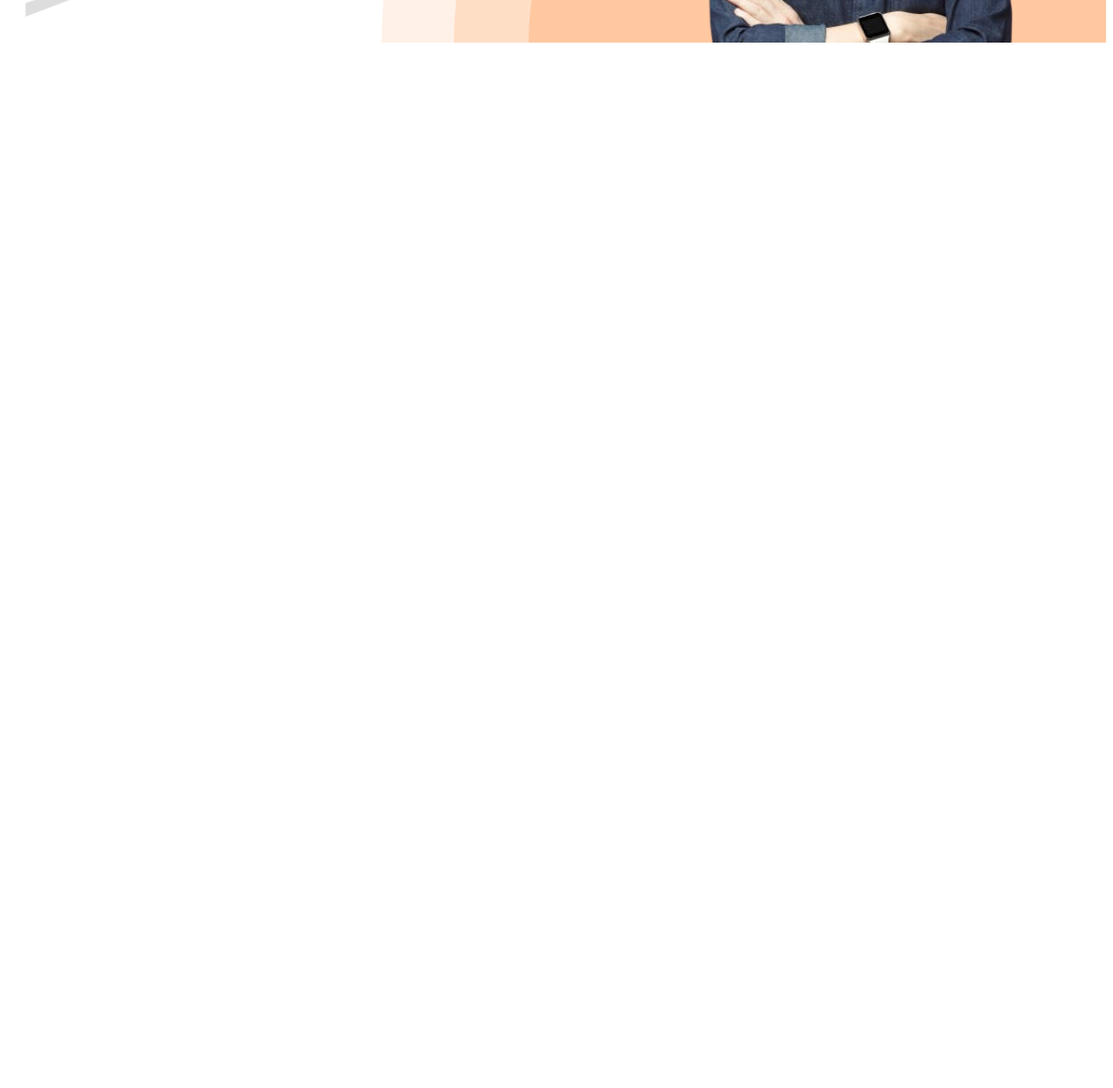
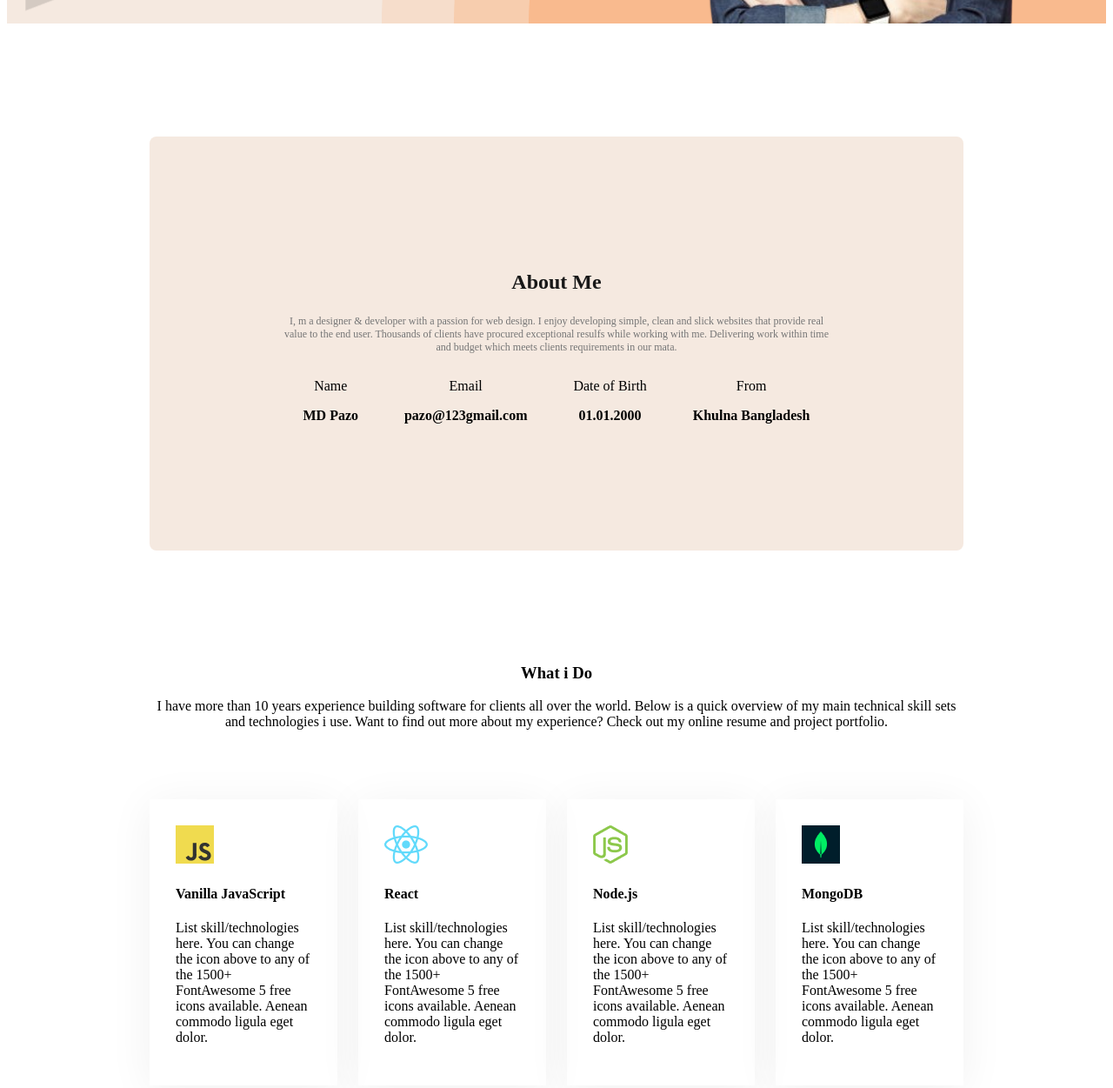
Before and after one commit to patwary9/web-portfolio, a plain HTML site: page index.html in a window 1280 px wide. Shown: the part 569-1820 px from the top of the page at 87% size. Before the commit the page ends 800 px from the top, so only its background shows below. Drawn offline with nearby package versions, Linux system fonts and the light colour scheme; a web font is replaced by a local one.

Commit message:
about me

```diff
--- a/Css/protfolio.css
+++ b/Css/protfolio.css
@@ -1,3 +1,8 @@
+.bg2{
+ background-color: #F5E9E0;
+}
+
+
 
 
  /* nav share style */
@@ -37,7 +42,7 @@
     display: flex;
     align-items: center;
     justify-content: space-between;
-    margin: 15px 150px;
+    margin: 0px 150px;
 }
 
 
@@ -91,6 +96,63 @@
   background-image: url("../images/developer.png"), url("../images/header_bg.png");
   background-repeat: no-repeat;
   background-position: top left, bottom right;
+  /* margin-top: 0px; */
+}
+
+/* section style */
+.section-tital{
+  color: #181818;
+  font-size: 24px ;
+  font-weight: bold;
+}
+
+.about-description{
+  font-size: 12px;
+  color: #757575;
+}
+.about{
+  border-radius: 8px;
+  padding: 130px 150px;
+  text-align: center;
+
+}
 
 
+/* main style */
+main{
+  max-width: 936px;
+  margin: 0 auto;
+
 }
+main section{
+  margin-top: 130px;
+}
+
+.about-description2{
+  font-weight: 700;
+}
+.about-items{
+  display: flex;
+  justify-content: space-around;
+
+}
+
+/* what i do style */
+
+.section-description{
+text-align: center;
+font-size: 16px;
+margin-bottom: 80px;
+}
+.sec-tital{
+  text-align: center;
+}
+/* skills sction style */
+.skill-container{
+  display: flex;
+  gap: 24px;
+}
+.skill{
+  padding: 30px;
+  box-shadow: 0 6px 48px #F1F1F1;
+}
--- a/index.html
+++ b/index.html
@@ -11,7 +11,7 @@
     <link rel="stylesheet" href="Css/protfolio.css">
 </head>
 <body>
-    <header class="header">
+    <header class="header bg2 ">
         <nav class="navfont">
             <h4 class="navtitale">Pa<span class="navspan">zo</span></h4>
             <ul>
@@ -33,7 +33,55 @@
         </div>
     </header>
     <main>
-
+        <section class="about bg2 ">
+            <h3 class="section-tital"> About Me</h3>
+            <p class="about-description">I, m a designer & developer with a passion for web design. I enjoy developing simple, clean and slick websites that provide real value to the end user. Thousands of clients have procured exceptional resulfs while working with me. Delivering work within time and budget which meets clients requirements in our mata.  </p>
+            <div class="about-items">
+                <div class="about-item">
+                    <p class="about-title">Name</p>
+                    <p class="about-description2">MD Pazo</p>
+                </div>
+                <div class="about-item">
+                    <p class="about-title">Email</p>
+                    <p class="about-description2">pazo@123gmail.com</p>
+                </div>
+                <div class="about-item">
+                    <p class="about-title">Date of Birth</p>
+                    <p class="about-description2">01.01.2000</p>
+                </div>
+                <div class="about-item">
+                    <p class="about-title">From</p>
+                    <p class="about-description2">Khulna Bangladesh</p>
+                </div>
+            </div>
+        </section>
+        <!-- <section> what i do</section> -->
+         <section class="skills">
+            <h3 class="sec-tital">What i Do</h3>
+            <p class="section-description">I have more than 10 years experience building software for clients all over the world. Below is a quick overview of my main technical skill sets and technologies i use. Want to find out more about my experience? Check out my online resume and project portfolio.</p>
+         </section>
+         <div class="skill-container">
+            <div class="skill">
+                <img src="images/icons/js.png" alt="">
+                <h4 class="skill-tital">Vanilla JavaScript</h4>
+                <p class="skill-description">List skill/technologies here. You can change the icon above to any of the 1500+ FontAwesome 5 free icons available. Aenean commodo ligula eget dolor.</p>
+            </div>
+            <div class="skill">
+                <img src="images/icons/react.png" alt="">
+                <h4 class="skill-tital">React</h4>
+                <p class="skill-description">List skill/technologies here. You can change the icon above to any of the 1500+ FontAwesome 5 free icons available. Aenean commodo ligula eget dolor.</p>
+            </div>
+            <div class="skill">
+                <img src="images/icons/nodejs.png" alt="">
+                <h4 class="skill-tital">Node.js</h4>
+                <p class="skill-description">List skill/technologies here. You can change the icon above to any of the 1500+ FontAwesome 5 free icons available. Aenean commodo ligula eget dolor.</p>
+            </div>
+            <div class="skill">
+                <img src="images/icons/mongo.png" alt="">
+                <h4 class="skill-tital">MongoDB</h4>
+                <p class="skill-description">List skill/technologies here. You can change the icon above to any of the 1500+ FontAwesome 5 free icons available. Aenean commodo ligula eget dolor.</p>
+            </div>
+         </div>
     </main>
     <footer>
 
```
